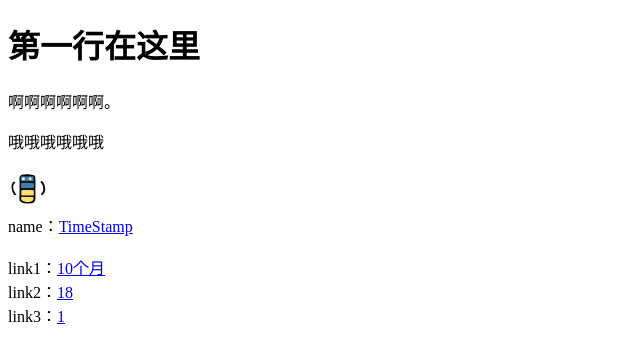
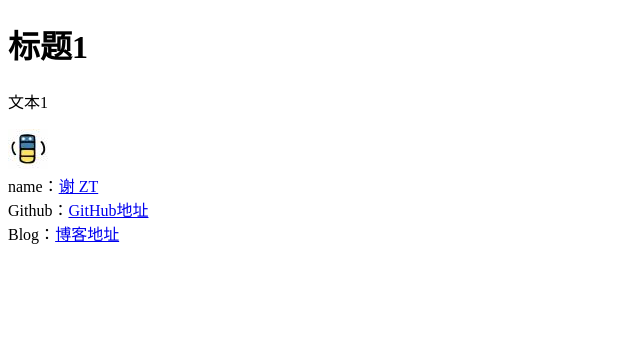
Before and after one commit to coneypo/coneypo.github.io, a plain HTML site: page index.html in a window 1280 px wide. Shown: the whole page, without its empty margins (0-640 px from the left). Drawn offline with Linux system fonts and the light colour scheme; files whose address does not match are found by name.

Commit message:
update
update5

```diff
--- a/index.html
+++ b/index.html
@@ -2,28 +2,22 @@
 <html>
 <head>
 <meta charset="utf-8">
-<title>这里是标题</title>
+<title></title>
 </head>
 <body>
-    <h1>第一行在这里</h1>
-    <p>啊啊啊啊啊啊。</p>
-    <p>哦哦哦哦哦哦</p>
+    <h1>标题1</h1>
+    <p>文本1</p>
     <!--注释-->
 
-<div id="blog-news">
-	<img alt="show pic" src="F:\code\python\Django_study-master\P_django_001\templates\7233586.jpg" >
+	<img alt="show pic" src="7233586.jpg" >
     <div id="profile_block">
-		name：<a href="https://home.cnblogs.com/u/AdaminXie/">TimeStamp</a>
-		<br><br>
-		link1：<a href="https://home.cnblogs.com/u/AdaminXie/" title="入园时间：2017-04-23">10个月</a>
+		name：<a href="https://home.cnblogs.com/u/AdaminXie/">谢 ZT</a>
+		<br>
+		Github：<a href="https://github.com/coneypo/" >GitHub地址</a>
         <br>
-		link2：<a href="https://home.cnblogs.com/u/AdaminXie/followers/">18</a>
+		Blog：<a href="http://www.cnblogs.com/AdaminXie/">博客地址</a>
         <br>
-		link3：<a href="https://home.cnblogs.com/u/AdaminXie/followees/">1</a>
-        <div id="p_b_follow"></div>
-        <script>getFollowStatus('70f2443b-1a28-e711-9fc1-ac853d9f53cc')</script>
-    </div>
-</div>
+     </div>
 
 </body>
 </html>
```
